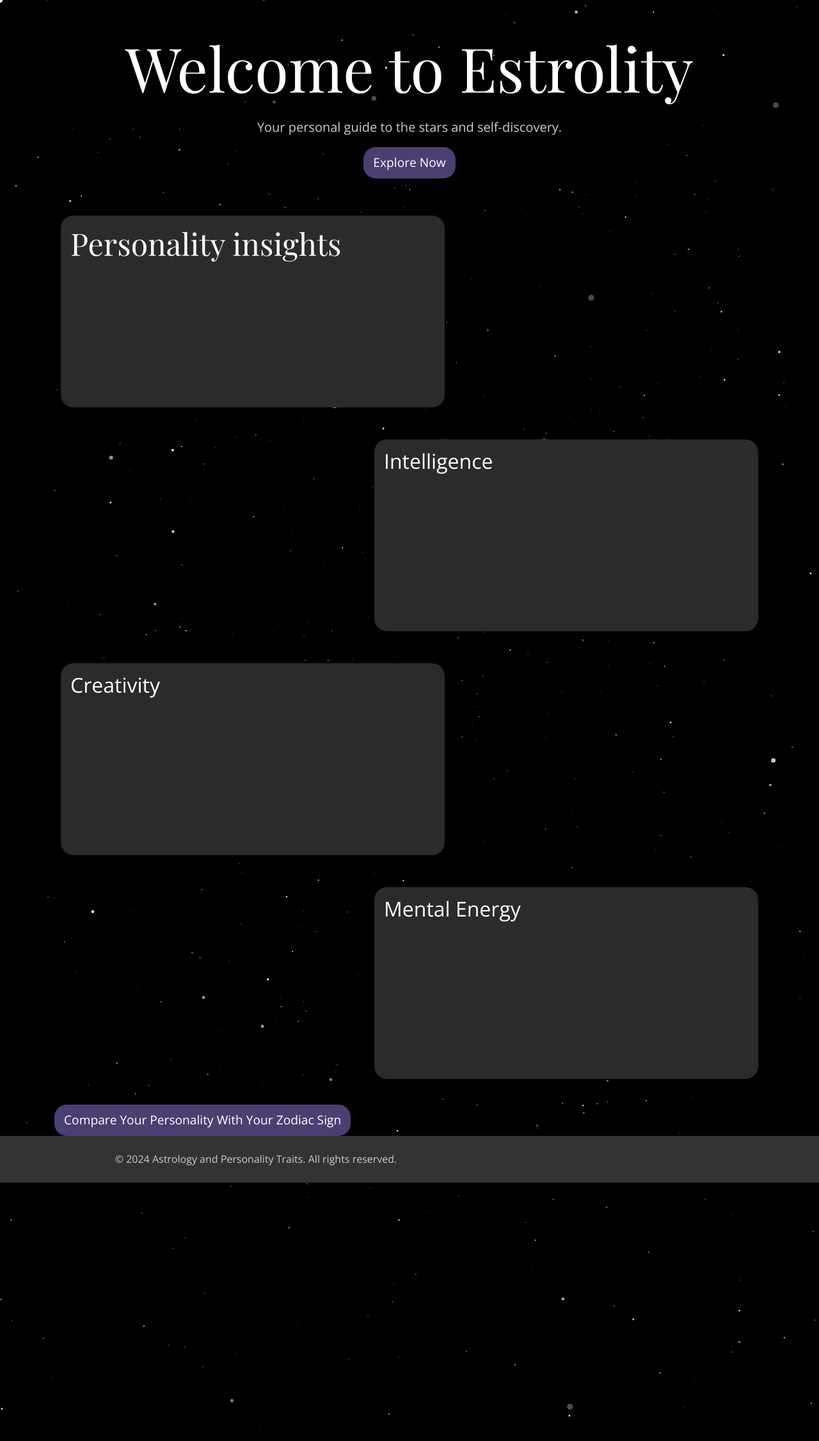
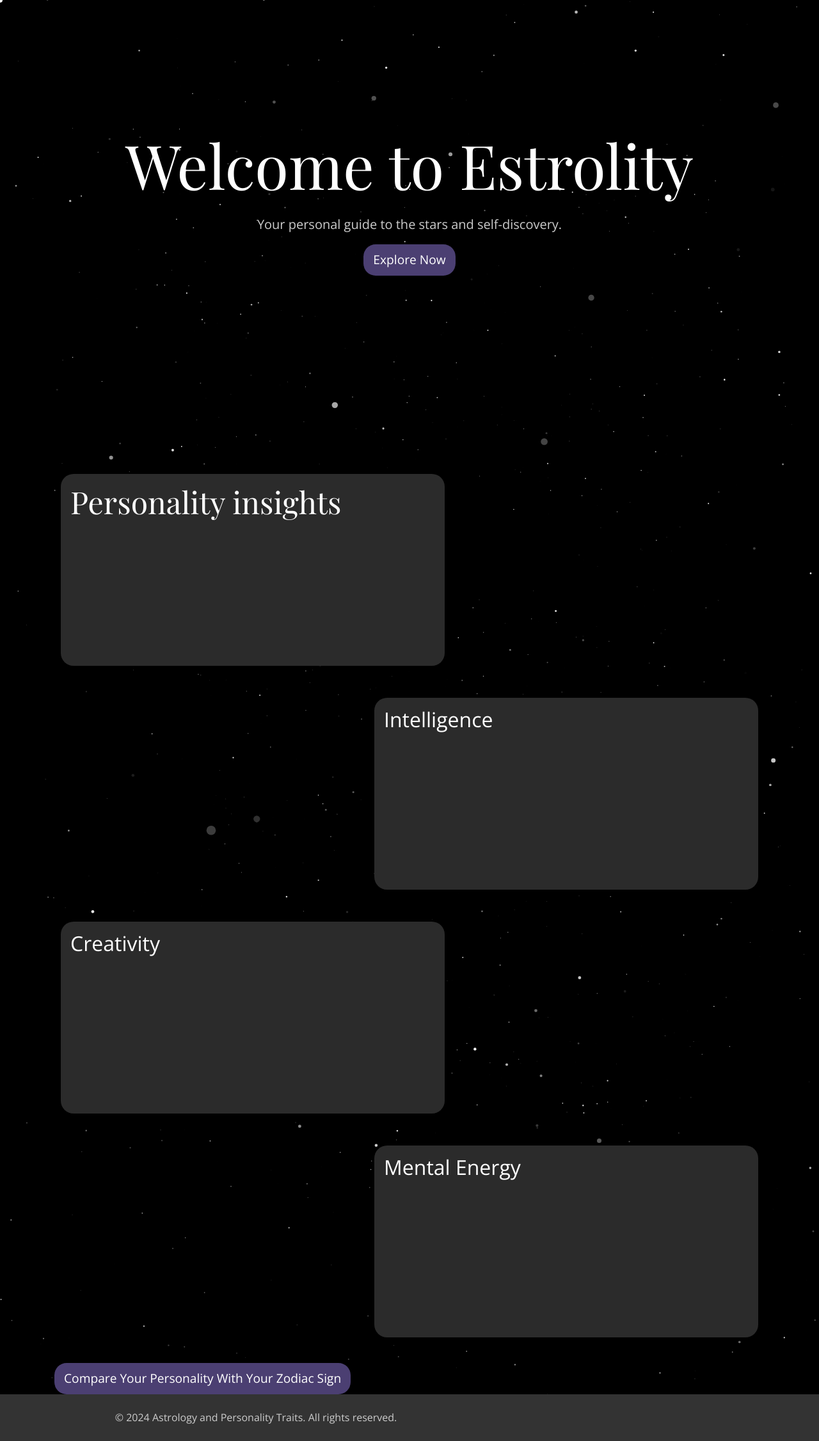
Before and after one commit to Nimeesh-Patel/Estrolity, a PHP site: page /index.html in a window 1280 px wide. Shown: the part 116-2369 px from the top of the page at 64% size. Run offline with PHP 8.4, Linux system fonts and the light colour scheme.

Commit message:
index-page

```diff
--- a/index.html
+++ b/index.html
@@ -22,6 +22,11 @@
             background-color: #3a2d56;
             transform: translateY(-2px);
         }
+        .welcome-section{
+            padding-top: 200px;
+            padding-bottom: 300px;
+        }
+
     </style>
 </head>
 <body>
@@ -53,7 +58,7 @@
     <div id="cursorCircle"></div>
 
     <main class="container">
-        <section id="home" class="welcome-section text-center py-5">
+        <section id="home" class="welcome-section">
             <h1 style="font-family: 'Playfair Display', serif; font-size: 6rem; color: #fff; margin-bottom: 20px;">Welcome to Estrolity</h1>
             <p style="font-size: 1.25rem; color: #ccc; max-width: 800px; margin: 0 auto; margin-bottom: 15px;">Your personal guide to the stars and self-discovery.</p>
             <a href="login.html" class="btn btn-primary">Explore Now</a>
--- a/styles.css
+++ b/styles.css
@@ -101,7 +101,7 @@ nav ul li a:hover {
 
 /* Section Styling */
 section {
-    padding: 80px 0;
+    padding: 50px 0;
     text-align: center;
 }
 
```
